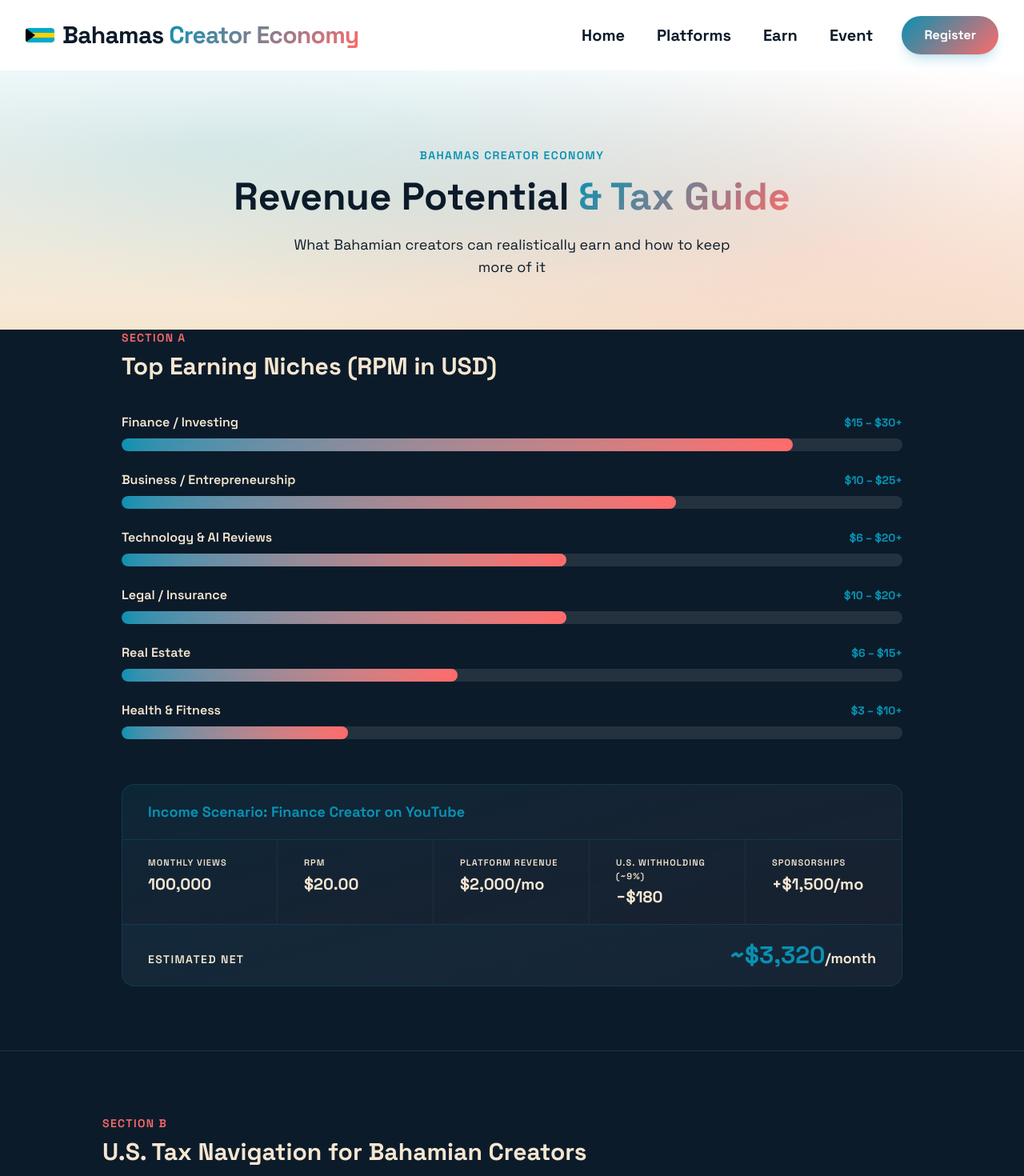
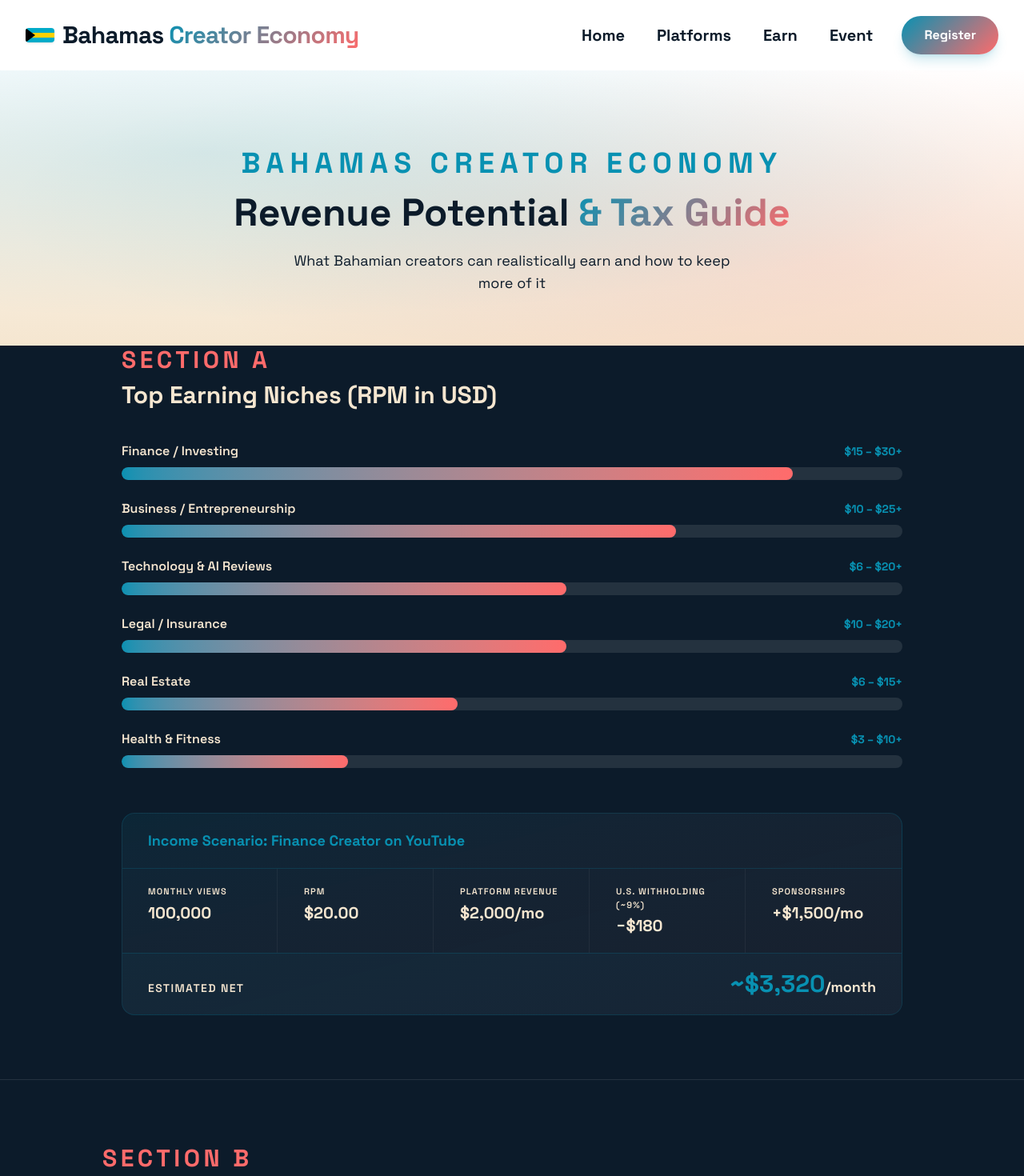
Before and after one commit to gmr0780/Bahamas-Creator-Economy, a Next.js app: page /earn in a window 1280 px wide. Shown: the top 1470 px of the page at 80% size. Built offline with nearby package versions, Linux system fonts and the light colour scheme.

Commit message:
Make all section titles consistent size across all pages: Bahamas Creator Economy, Section A/B headers

```diff
--- a/src/app/earn/page.tsx
+++ b/src/app/earn/page.tsx
@@ -79,7 +79,7 @@ export default function EarnPage() {
     <div className="min-h-screen bg-navy">
       {/* Hero */}
       <section className="hero-mesh px-6 pb-16 pt-24 text-center">
-        <p className="mb-3 text-sm font-semibold uppercase tracking-widest text-aqua">
+        <p className="mb-3 text-xl sm:text-3xl md:text-4xl font-extrabold uppercase tracking-[0.15em] sm:tracking-[0.2em] text-aqua">
           Bahamas Creator Economy
         </p>
         <h1 className="mx-auto max-w-3xl text-3xl font-extrabold leading-tight text-navy sm:text-4xl md:text-5xl">
@@ -94,7 +94,7 @@ export default function EarnPage() {
 
       {/* ─── Section A: Revenue Potential ─── */}
       <section className="mx-auto max-w-5xl px-6 pb-20">
-        <h2 className="mb-2 text-sm font-semibold uppercase tracking-widest text-coral">
+        <h2 className="mb-2 text-lg sm:text-2xl md:text-3xl font-extrabold uppercase tracking-[0.15em] text-coral">
           Section A
         </h2>
         <h3 className="mb-10 text-2xl sm:text-3xl font-bold text-sand">
@@ -150,7 +150,7 @@ export default function EarnPage() {
       {/* ─── Section B: U.S. Tax Navigation ─── */}
       <section className="border-t border-white/10 px-6 py-20">
         <div className="mx-auto max-w-5xl">
-          <h2 className="mb-2 text-sm font-semibold uppercase tracking-widest text-coral">
+          <h2 className="mb-2 text-lg sm:text-2xl md:text-3xl font-extrabold uppercase tracking-[0.15em] text-coral">
             Section B
           </h2>
           <h3 className="mb-12 text-2xl sm:text-3xl font-bold text-sand">
--- a/src/app/platforms/page.tsx
+++ b/src/app/platforms/page.tsx
@@ -137,7 +137,7 @@ export default function PlatformsPage() {
     <div className="min-h-screen bg-navy">
       {/* Hero header */}
       <section className="hero-mesh px-6 pb-16 pt-24 text-center">
-        <p className="mb-3 text-sm font-semibold uppercase tracking-widest text-aqua">
+        <p className="mb-3 text-xl sm:text-3xl md:text-4xl font-extrabold uppercase tracking-[0.15em] sm:tracking-[0.2em] text-aqua">
           Bahamas Creator Economy
         </p>
         <h1 className="mx-auto max-w-2xl text-3xl font-extrabold leading-tight text-navy sm:text-4xl md:text-5xl">
```
